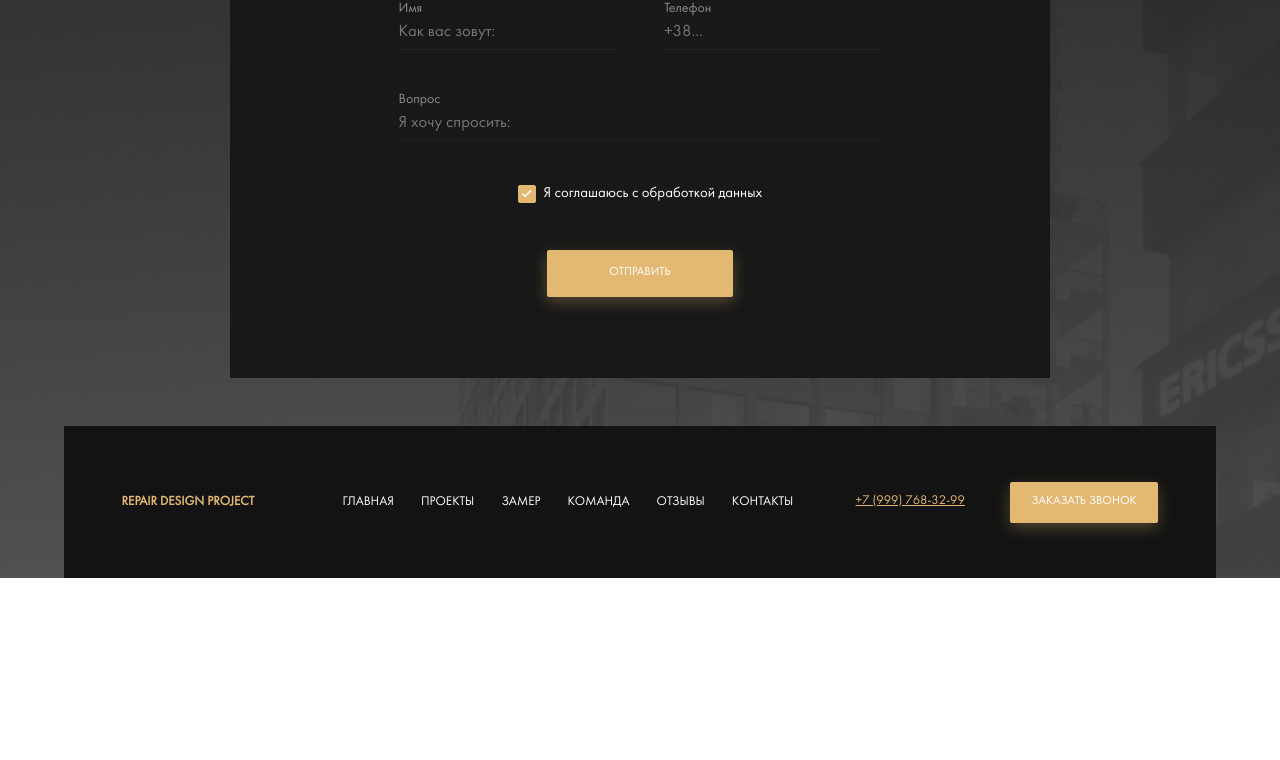
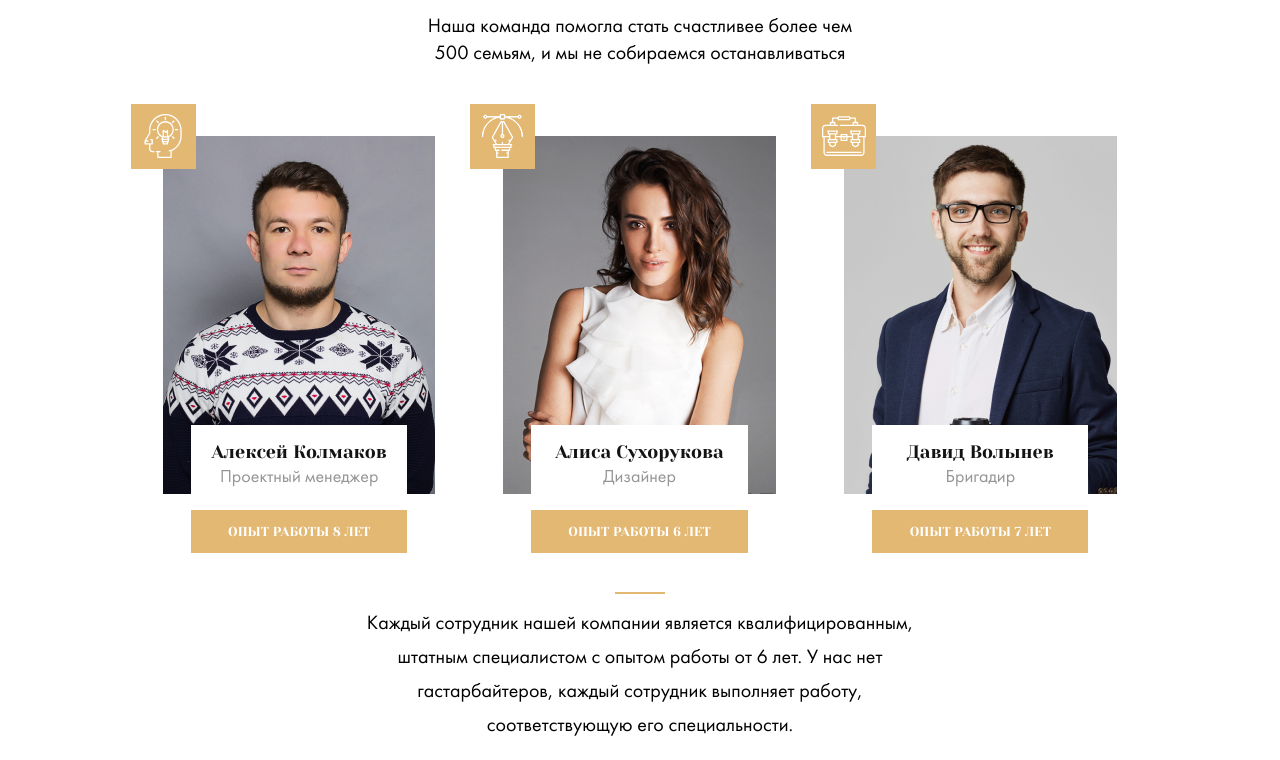
Before and after one commit to IllyaLotvin/RepairDesign, a website: page index.html in a window 1280 px wide. Shown: the part 5410-6170 px from the top of the page. Before the commit the page ends 5988 px from the top, so only its background shows below. Drawn offline with nearby package versions, Linux system fonts and the light colour scheme; files whose address does not match are found by name.

Commit message:
add: section our-team

```diff
--- a/index.html
+++ b/index.html
@@ -5,10 +5,7 @@
   <meta charset="UTF-8" />
   <meta name="viewport" content="width=device-width, initial-scale=1.0" />
   <link href="https://fonts.googleapis.com/css?family=Yeseva+One&display=swap&subset=cyrillic" rel="stylesheet">
-  <link
-  rel="stylesheet"
-  href="https://cdnjs.cloudflare.com/ajax/libs/animate.css/4.0.0/animate.min.css"
-/>
+  <link rel="stylesheet" href="https://cdnjs.cloudflare.com/ajax/libs/animate.css/4.0.0/animate.min.css" />
   <link rel="stylesheet" href="https://unpkg.com/swiper/css/swiper.min.css">
   <link rel="stylesheet" href="css/style.css" />
   <title>Repair design project</title>
@@ -442,6 +439,86 @@
       </div>
     </section>
     <!-- /.six-steps -->
+    <div class="our-team">
+      <div class="container">
+        <div class="section-title our-team__section-title">
+          <h2 class="section-title__heading">Онлайн контроль</h2>
+          <div class="section-title__image">
+            <img src="img/title-team.svg" alt="title-logo">
+          </div>
+        </div>
+        <p class="our-team__text">
+          Наша команда помогла стать счастливее более чем<br> 500 семьям, и мы не собираемся останавливаться
+        </p>
+        <div class="row our-team__row">
+          <div class="col">
+            <div class="card our-team__card">
+              <div class="square">
+                <img src="img/square1.svg" alt="" class="square-image">
+              </div>
+              <img src="img/team1.jpg" alt="" class="our-team__image">
+              <div class="our-team__about">
+                <p class="our-team__name">
+                  Алексей Колмаков
+                </p>
+                <p class="our-team__job">
+                  Проектный менеджер
+                </p>
+                <p class="our-team__stage">
+                  Опыт работы 8 лет
+                </p>
+              </div>
+            </div>
+          </div>
+          <!-- /.col -->
+          <div class="col">
+            <div class="card our-team__card">
+              <div class="square">
+                <img src="img/square2.svg" alt="" class="square-image">
+              </div>
+              <img src="img/team2.jpg" alt="" class="our-team__image">
+              <div class="our-team__about">
+                <p class="our-team__name">
+                  Алиса Сухорукова
+                </p>
+                <p class="our-team__job">
+                  Дизайнер
+                </p>
+                <p class="our-team__stage">
+                  Опыт работы 6 лет
+                </p>
+              </div>
+            </div>
+          </div>
+          <!-- /.col -->
+          <div class="col">
+            <div class="card our-team__card">
+              <div class="square">
+                <img src="img/square3.svg" alt="" class="square-image">
+              </div>
+              <img src="img/team3.jpg" alt="" class="our-team__image">
+              <div class="our-team__about">
+                <p class="our-team__name">
+                  Давид Волынев
+                </p>
+                <p class="our-team__job">
+                  Бригадир
+                </p>
+                <p class="our-team__stage">
+                  Опыт работы 7 лет
+                </p>
+              </div>
+            </div>
+          </div>
+          <!-- /.col -->
+        </div>
+        <!-- /.row -->
+        <p class="our-team__main-text">
+          Каждый сотрудник нашей компании является квалифицированным, <br> штатным специалистом с опытом работы от 6 лет. У нас нет<br>  гастарбайтеров, каждый сотрудник выполняет работу,<br> соответствующую его специальности.
+        </p>
+      </div>
+    </div>
+    <!-- /.our-team -->
     <footer class="footer section--dark">
       <div class="container">
         <div class="footer__wrap">
@@ -449,24 +526,24 @@
           <form action="#" class="form footer__form">
             <div class="input-group footer__input-group">
               <label for="user-name" class="label form__label label--light">Имя</label>
-              <input type="text"   class="input  footer__input imput--light" placeholder="Как вас зовут:">
+              <input type="text" class="input  footer__input imput--light" placeholder="Как вас зовут:">
             </div>
             <div class="input-group footer__input-group">
               <label for="user-phone" class="label form__label label--light">Телефон</label>
-              <input type="tel"  class="input footer__input imput--light"  placeholder="Ваш номер телефона:">
+              <input type="tel" class="input footer__input imput--light" placeholder="Ваш номер телефона:">
             </div>
             <div class="input-group footer__input-group footer__input-group--full-width">
               <label for="user-quastion" class="label form__label label--light">Вопрос</label>
-              <input type="text"  class="input footer__input imput--light"  placeholder="Я хочу спросить:">
+              <input type="text" class="input footer__input imput--light" placeholder="Я хочу спросить:">
             </div>
             <div class="policy footer__policy">
               <input type="checkbox" name="policy-checkbox" class="policy__checkbox" id="policy-checkbox4 " checked>
-              <label for="policy-checkbox4 " class="policy__label policy__label--center">Я соглашаюсь с обработкой данных</label>
+              <label for="policy-checkbox4 " class="policy__label policy__label--center">Я соглашаюсь с обработкой
+                данных</label>
             </div>
             <button class="button button--primary footer__button">Отправить</button>
           </form>
         </div>
-
         <div class="footer__menu">
           <div class="container">
             <div class="menu">
@@ -499,15 +576,18 @@
       <form action="#" class="form modal__form">
         <div class="input-group modal__input-group">
           <label for="user-name" class="label form__label label--light">Имя</label>
-          <input type="text" name="userName" class="input  modal__input imput--light" id="user-name" placeholder="Как вас зовут:">
+          <input type="text" name="userName" class="input  modal__input imput--light" id="user-name"
+            placeholder="Как вас зовут:">
         </div>
         <div class="input-group modal__input-group">
           <label for="user-phone" class="label form__label label--light">Телефон</label>
-          <input type="tel" name="userPhone" class="input modal__input imput--light" id="user-phone" placeholder="Ваш номер телефона:">
+          <input type="tel" name="userPhone" class="input modal__input imput--light" id="user-phone"
+            placeholder="Ваш номер телефона:">
         </div>
         <div class="input-group modal__input-group">
           <label for="user-email" class="label form__label label--light">Email</label>
-          <input type="email" name="userEmail" class="input modal__input imput--light" id="user-email" placeholder="Ваш Email:">
+          <input type="email" name="userEmail" class="input modal__input imput--light" id="user-email"
+            placeholder="Ваш Email:">
         </div>
         <div class="policy modal__policy">
           <input type="checkbox" name="policy-checkbox" class="policy__checkbox" id="policy-checkbox3" checked>
--- a/sass/style.sass
+++ b/sass/style.sass
@@ -11,6 +11,7 @@
 @import 'templates/types'
 @import 'templates/design'
 @import 'templates/six-steps'
+@import 'templates/our-team'
 @import 'templates/footer'
 @import 'templates/modal'
 @import 'media'
--- /dev/null
+++ b/sass/templates/_our-team.sass
@@ -0,0 +1,76 @@
+.our-team
+    &__row
+        max-width: 73.357rem
+        margin: auto
+        flex-wrap: wrap
+    &__text
+        text-align: center
+        font-style: normal
+        font-weight: normal
+        font-size: 20px
+        line-height: 27px
+        margin-bottom: 5.285rem
+    &__about
+        position: relative
+        max-width: 16.642rem
+        margin: auto
+        background: $white
+        margin-top: -5.7rem
+    &__name
+        text-align: center
+        font-style: normal
+        font-weight: normal
+        font-size: 18px
+        line-height: 25px
+        color: $dark
+        font-family: 'Yeseva One', cursive
+        padding-top: 1.1rem
+        margin: 0
+    &__job
+        text-align: center
+        font-style: normal
+        font-weight: normal
+        font-size: 18px
+        line-height: 26px
+        color: $grey
+        padding-bottom: 0.5rem
+        margin: 0
+    &__stage
+        text-align: center
+        font-family: 'Yeseva One', cursive
+        font-style: normal
+        font-weight: normal
+        font-size: 13px
+        line-height: 20px
+        text-transform: uppercase
+        color: $white
+        background-color: $primary
+        padding: 0.9rem
+    &__main-text
+        font-style: normal
+        font-weight: normal
+        font-size: 20px
+        line-height: 34px
+        text-align: center
+        &::before
+            content: ''
+            width: 50px
+            height: 2px
+            margin: auto
+            display: flex
+            margin-bottom: 1rem
+            margin-top: 2rem
+            background: $primary
+
+.square
+    position: absolute
+    display: flex
+    background: $primary
+    max-width: 5rem
+    max-height: 5rem
+    height: 5rem
+    width: 5rem
+    margin-top: -2.5rem
+    margin-left: -2.5rem
+    &-image
+        margin: auto
```
Also changed, not shown: css/style.css, img/square1.svg (added), img/square2.svg (added), img/square3.svg (added), img/team1.jpg (added), img/team2.jpg (added), img/team3.jpg (added), img/title-team.svg (added).
